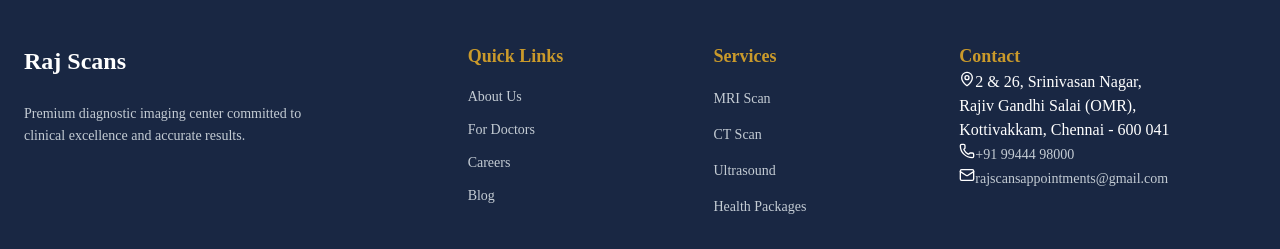
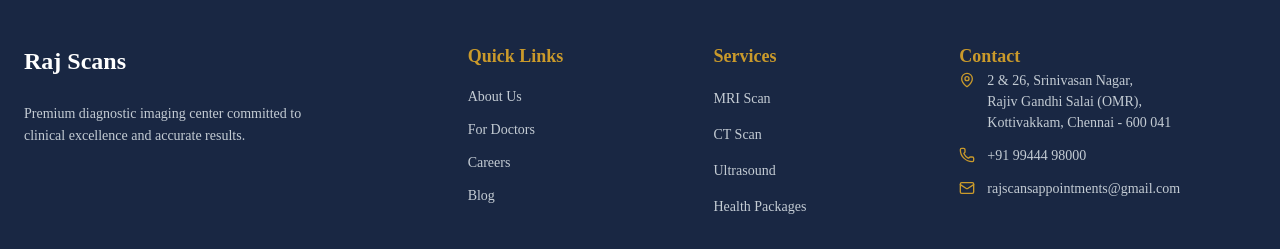
Before and after one commit to rajscansappointments-pixel/Raj-Scan, a Next.js app: page /contact in a window 1280 px wide. Shown: the part 1812-2061 px from the top of the page. Built offline with nearby package versions, Linux system fonts and the light colour scheme; a web font is replaced by a local one.

Commit message:
feat: update map query and fix location link alignment

```diff
--- a/src/app/contact/page.tsx
+++ b/src/app/contact/page.tsx
@@ -34,10 +34,17 @@ export default function ContactPage() {
                 </div>
                 <h3 style={{ fontSize: 'var(--text-lg)', fontWeight: 600, color: 'var(--color-brand-navy)' }}>Location</h3>
                 <p style={{ color: 'var(--color-text-secondary)', fontSize: 'var(--text-sm)' }}>
-                  2 & 26, Srinivasan Nagar<br/>
-                  Rajiv Gandhi Salai (OMR)<br/>
-                  Kottivakkam<br/>
-                  Chennai - 600 041
+                  <a
+                    href="https://maps.google.com/?q=Raj+Scans,+OMR,+Kottivakkam,+Chennai"
+                    target="_blank"
+                    rel="noopener noreferrer"
+                    style={{ color: 'inherit', textDecoration: 'none' }}
+                  >
+                    2 & 26, Srinivasan Nagar<br/>
+                    Rajiv Gandhi Salai (OMR)<br/>
+                    Kottivakkam<br/>
+                    Chennai - 600 041
+                  </a>
                 </p>
               </div>
 
@@ -77,7 +84,7 @@ export default function ContactPage() {
               {/* Map Embedded */}
               <div style={{ width: '100%', height: '400px', backgroundColor: 'var(--color-neutral-200)', borderRadius: 'var(--radius-xl)', overflow: 'hidden' }}>
                 <iframe
-                  src="https://maps.google.com/maps?q=2%20%26%2026%2C%20Srinivasan%20Nagar%2C%20Rajiv%20Gandhi%20Salai%20(OMR)%2C%20Kottivakkam%2C%20Chennai%20-%20600%20041&t=&z=15&ie=UTF8&iwloc=&output=embed"
+                  src="https://maps.google.com/maps?q=Raj%20Scans%2C%20OMR%2C%20Kottivakkam%2C%20Chennai&t=&z=15&ie=UTF8&iwloc=&output=embed"
                   width="100%"
                   height="100%"
                   style={{ border: 0 }}
--- a/src/components/layout/Footer.tsx
+++ b/src/components/layout/Footer.tsx
@@ -49,21 +49,26 @@ export function Footer() {
           {/* Contact */}
           <div className={styles.section}>
             <h4 className={styles.title}>Contact</h4>
-            <ul className={styles.list}>
-              <li className={styles.listItem}>
-                <MapPin size={16} className={styles.icon} />
-                <span>
+            <ul className={styles.linkList}>
+              <li className={styles.contactItem}>
+                <MapPin size={16} className={styles.contactIcon} style={{ marginTop: '2px' }} />
+                <a
+                  href="https://maps.google.com/?q=Raj+Scans,+OMR,+Kottivakkam,+Chennai"
+                  target="_blank"
+                  rel="noopener noreferrer"
+                  className={styles.link}
+                >
                   2 & 26, Srinivasan Nagar,<br/>
                   Rajiv Gandhi Salai (OMR),<br/>
                   Kottivakkam, Chennai - 600 041
-                </span>
+                </a>
               </li>
-              <li className={styles.listItem}>
-                <Phone size={16} className={styles.icon} />
+              <li className={styles.contactItem}>
+                <Phone size={16} className={styles.contactIcon} style={{ marginTop: '2px' }} />
                 <a href="tel:+919944498000" className={styles.link}>+91 99444 98000</a>
               </li>
-              <li className={styles.listItem}>
-                <Mail size={16} className={styles.icon} />
+              <li className={styles.contactItem}>
+                <Mail size={16} className={styles.contactIcon} style={{ marginTop: '2px' }} />
                 <a href="mailto:rajscansappointments@gmail.com" className={styles.link}>rajscansappointments@gmail.com</a>
               </li>
             </ul>
```
